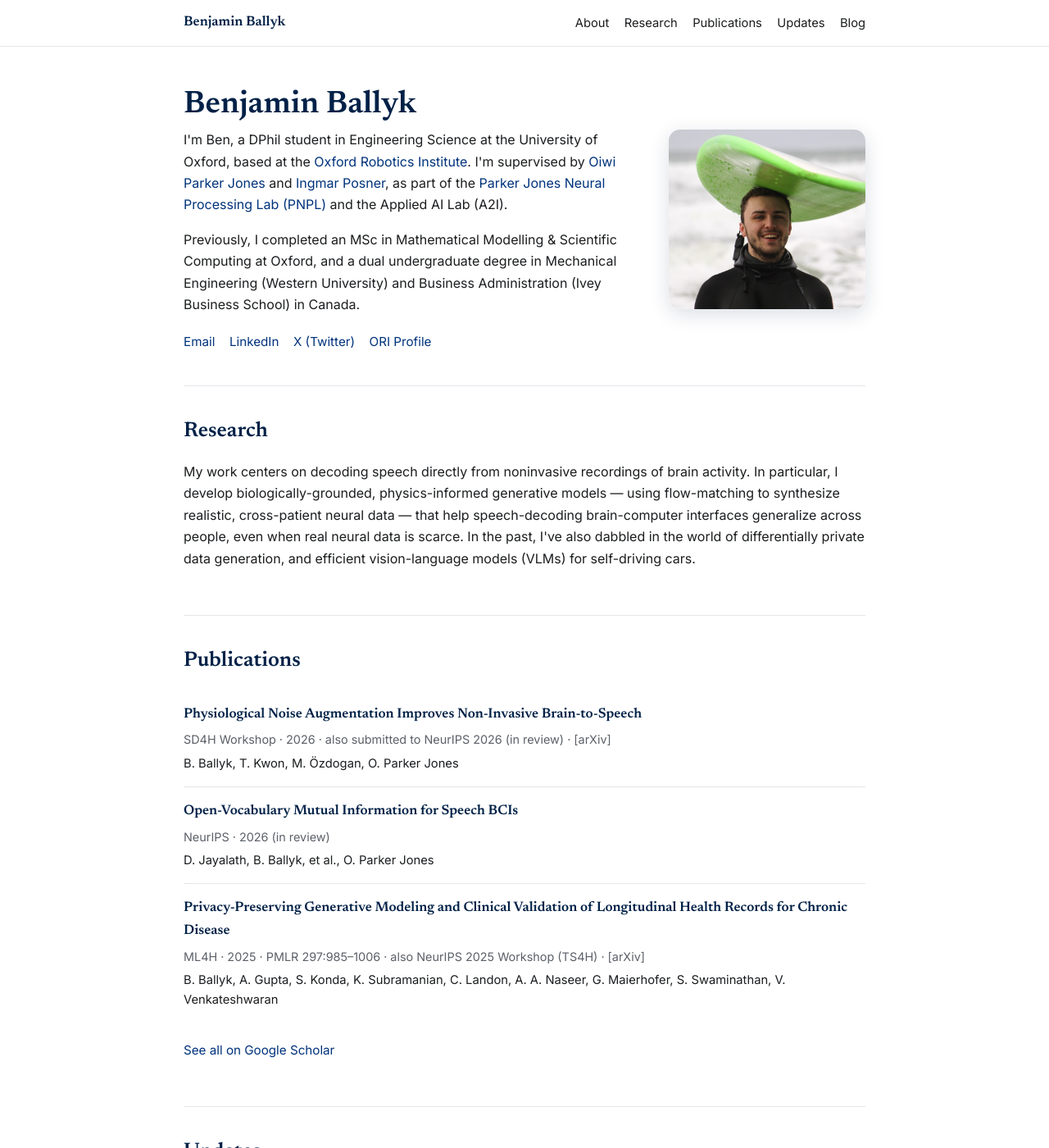
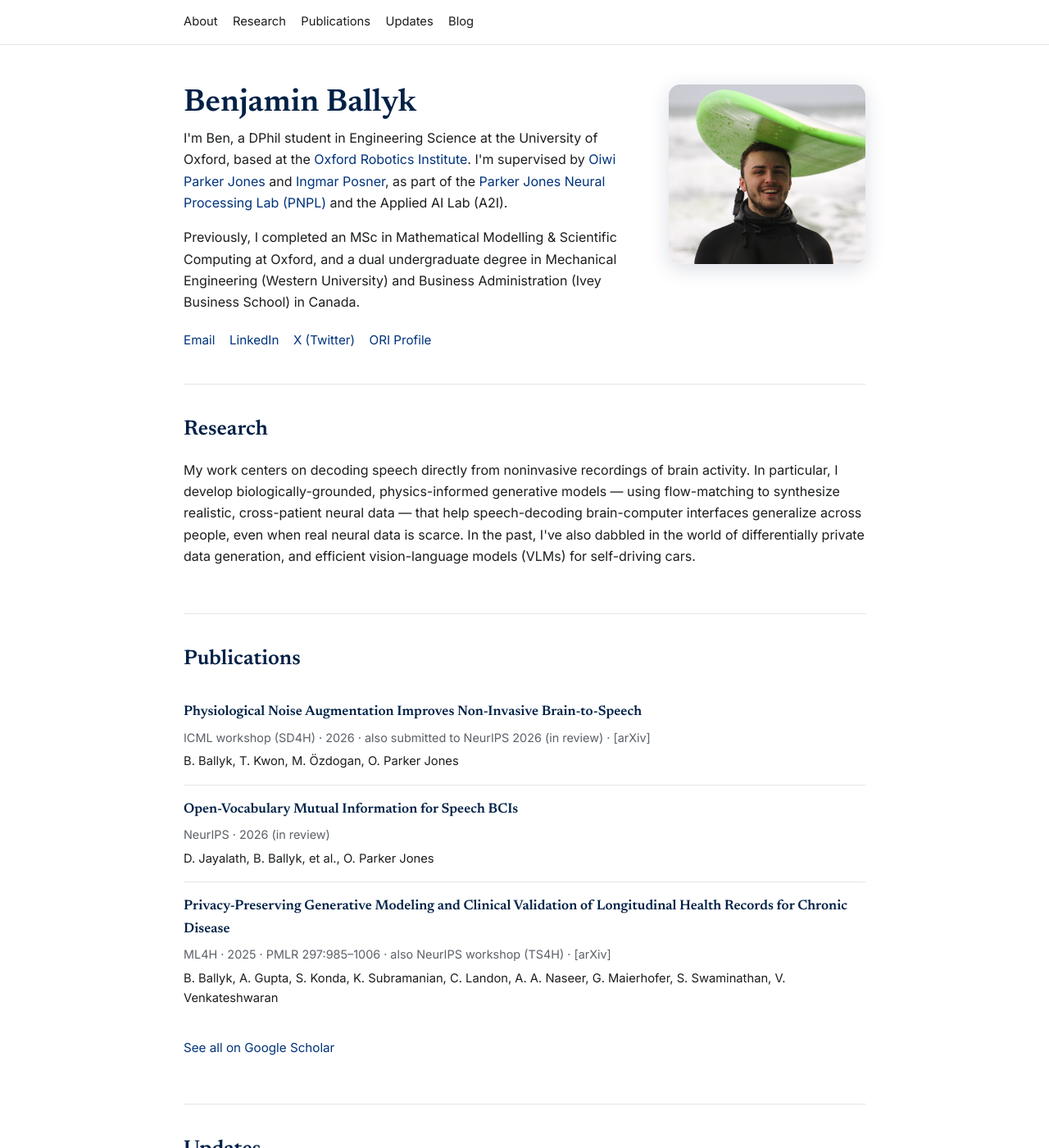
Before and after one commit to benballyk/benballyk.github.io, a Jekyll site: the page built from index.html, in a window 1280 px wide and 1400 px high. Shown: the whole window at 82% size. Built offline with Jekyll 4.4.1, drawn with Linux system fonts in a browser that asks for light colours.

Commit message:
touch ups

```diff
--- a/_layouts/default.html
+++ b/_layouts/default.html
@@ -17,7 +17,6 @@
   <a class="skip-link" href="#main">Skip to content</a>
   <nav class="nav" aria-label="Primary">
     <div class="container nav-inner">
-      <a href="/" class="nav-name">Benjamin Ballyk</a>
       <div class="nav-links">
         <a href="/#about">About</a>
         <a href="/#research">Research</a>
--- a/assets/css/style.css
+++ b/assets/css/style.css
@@ -103,19 +103,10 @@
 .nav-inner {
   display: flex;
   align-items: center;
-  justify-content: space-between;
   flex-wrap: wrap;
   gap: 0.5rem 1.25rem;
   padding-top: 0.9rem;
   padding-bottom: 0.9rem;
-}
-
-.nav-name {
-  font-family: var(--font-serif);
-  font-weight: 600;
-  font-size: 1.05rem;
-  color: var(--accent-dark);
-  border-bottom: none;
 }
 
 .nav-links {
@@ -140,7 +131,7 @@
   display: grid;
   grid-template-columns: 1fr 240px;
   gap: 2.5rem;
-  align-items: center;
+  align-items: start;
   padding: 3rem 0 2.5rem;
 }
 
@@ -240,6 +231,8 @@
 }
 
 .news-list li {
+  display: flex;
+  gap: 0.5rem 1rem;
   padding: 0.6rem 0;
   border-bottom: 1px solid var(--border);
 }
@@ -249,11 +242,15 @@
 }
 
 .news-date {
-  display: inline-block;
-  min-width: 5.5rem;
+  flex: 0 0 5.5rem;
   color: var(--accent);
   font-weight: 500;
   font-size: 0.9rem;
+}
+
+.news-text {
+  flex: 1 1 auto;
+  min-width: 0;
 }
 
 /* Blog */
--- a/index.html
+++ b/index.html
@@ -48,7 +48,7 @@
     <ul class="pub-list">
       <li class="pub">
         <p class="pub-title"><a href="https://arxiv.org/abs/2607.05165" target="_blank" rel="noopener noreferrer">Physiological Noise Augmentation Improves Non-Invasive Brain-to-Speech</a></p>
-        <p class="pub-meta">SD4H Workshop &middot; 2026 &middot; also submitted to NeurIPS 2026 (in review) &middot; [<a href="https://arxiv.org/abs/2607.05165" target="_blank" rel="noopener noreferrer">arXiv</a>]</p>
+        <p class="pub-meta">ICML workshop (SD4H) &middot; 2026 &middot; also submitted to NeurIPS 2026 (in review) &middot; [<a href="https://arxiv.org/abs/2607.05165" target="_blank" rel="noopener noreferrer">arXiv</a>]</p>
         <p class="pub-authors">B. Ballyk, T. Kwon, M. &Ouml;zdogan, O. Parker Jones</p>
       </li>
       <li class="pub">
@@ -58,7 +58,7 @@
       </li>
       <li class="pub">
         <p class="pub-title"><a href="https://proceedings.mlr.press/v297/ballyk26a.html" target="_blank" rel="noopener noreferrer">Privacy-Preserving Generative Modeling and Clinical Validation of Longitudinal Health Records for Chronic Disease</a></p>
-        <p class="pub-meta">ML4H &middot; 2025 &middot; PMLR 297:985&ndash;1006 &middot; also NeurIPS 2025 Workshop (TS4H) &middot; [<a href="https://arxiv.org/abs/2512.00434" target="_blank" rel="noopener noreferrer">arXiv</a>]</p>
+        <p class="pub-meta">ML4H &middot; 2025 &middot; PMLR 297:985&ndash;1006 &middot; also NeurIPS workshop (TS4H) &middot; [<a href="https://arxiv.org/abs/2512.00434" target="_blank" rel="noopener noreferrer">arXiv</a>]</p>
         <p class="pub-authors">B. Ballyk, A. Gupta, S. Konda, K. Subramanian, C. Landon, A. A. Naseer, G. Maierhofer, S. Swaminathan, V. Venkateshwaran</p>
       </li>
     </ul>
@@ -68,10 +68,22 @@
   <section id="updates">
     <h2>Updates</h2>
     <ul class="news-list">
-      <li><span class="news-date">Dec 2025</span> Attended NeurIPS 2025 and ML4H 2025 in San Diego to present MSc thesis work. <a href="https://arxiv.org/abs/2512.00434" target="_blank" rel="noopener noreferrer">(arXiv)</a>.</li>
-      <li><span class="news-date">Oct 2025</span> Started DPhil in Engineering Science at the University of Oxford, awarded an Engineering Science Research Grant.</li>
-      <li><span class="news-date">Summer 2025</span> Interned as an ML Researcher on autonomous vehicles at Magna International &mdash; my work on VLMs for autonomous delivery was referenced in <a href="https://nvidianews.nvidia.com/news/nvidia-opens-portals-to-world-of-robotics-with-new-omniverse-libraries-cosmos-physical-ai-models-and-ai-computing-infrastructure" target="_blank" rel="noopener noreferrer">a NVIDIA press release</a>.</li>
-      <li><span class="news-date">2024</span> Completed my MSc in Mathematical Modelling &amp; Scientific Computing at Oxford.</li>
+      <li>
+        <span class="news-date">Dec 2025</span>
+        <span class="news-text">Attended NeurIPS 2025 and ML4H 2025 in San Diego to present MSc thesis work. <a href="https://arxiv.org/abs/2512.00434" target="_blank" rel="noopener noreferrer">(arXiv)</a>.</span>
+      </li>
+      <li>
+        <span class="news-date">Oct 2025</span>
+        <span class="news-text">Started DPhil in Engineering Science at the University of Oxford, awarded an Engineering Science Research Grant.</span>
+      </li>
+      <li>
+        <span class="news-date">Summer 2025</span>
+        <span class="news-text">Interned as an ML Researcher on autonomous vehicles at Magna International &mdash; my work on VLMs for autonomous delivery was referenced in <a href="https://nvidianews.nvidia.com/news/nvidia-opens-portals-to-world-of-robotics-with-new-omniverse-libraries-cosmos-physical-ai-models-and-ai-computing-infrastructure" target="_blank" rel="noopener noreferrer">a NVIDIA press release</a>.</span>
+      </li>
+      <li>
+        <span class="news-date">2024</span>
+        <span class="news-text">Completed my MSc in Mathematical Modelling &amp; Scientific Computing at Oxford.</span>
+      </li>
     </ul>
   </section>
 
```
